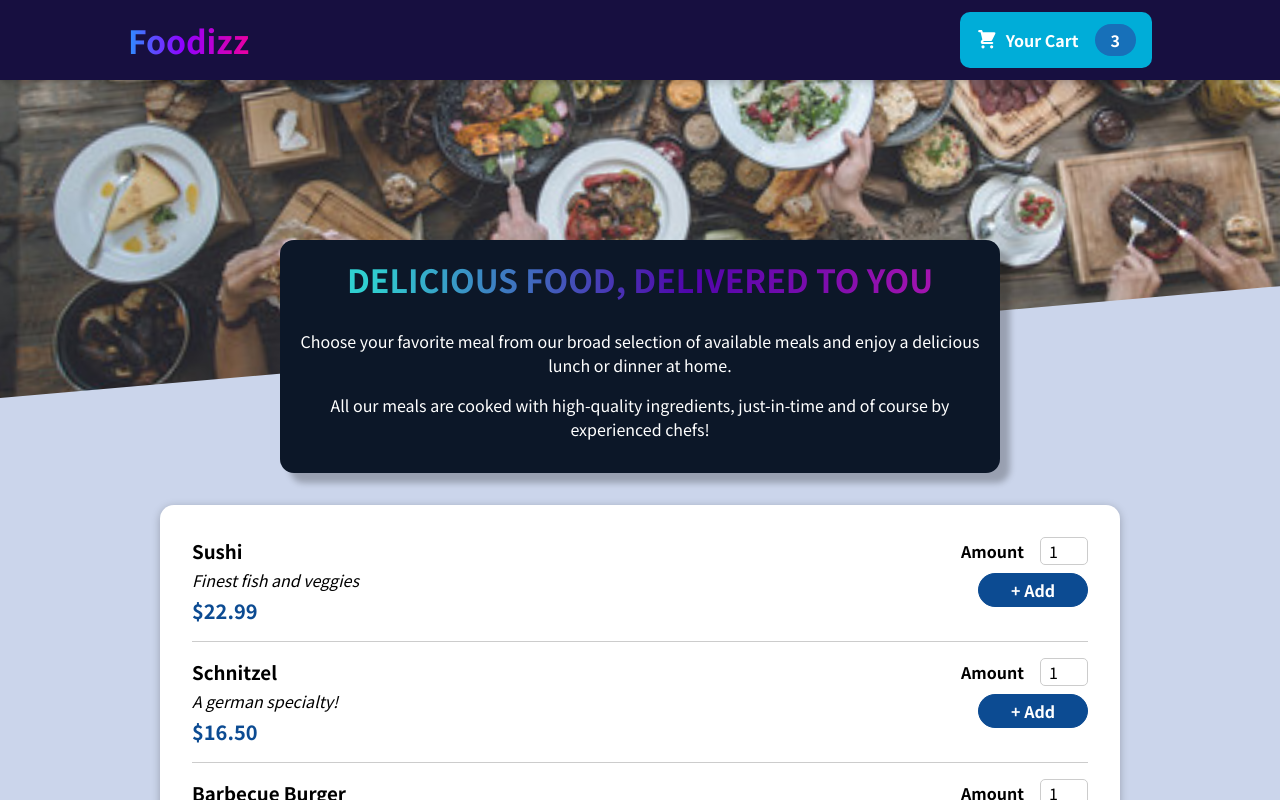
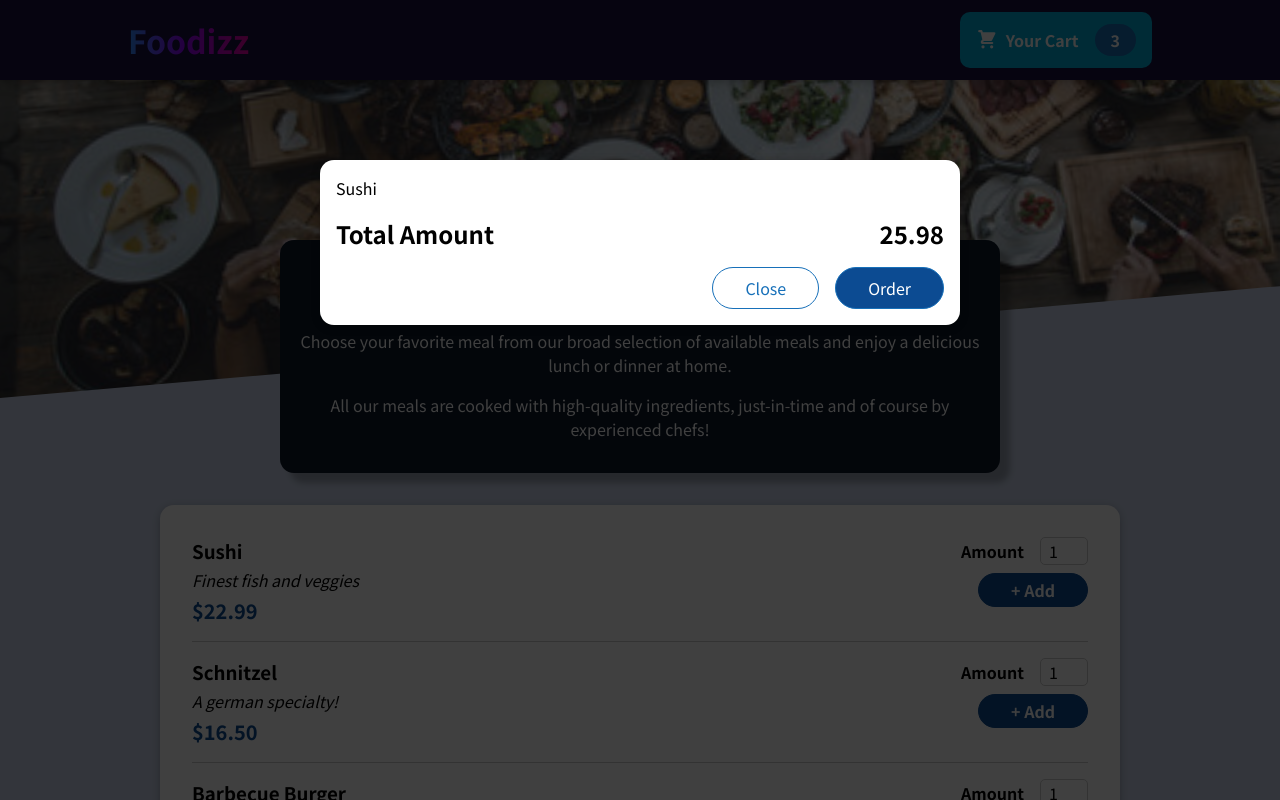
Before and after one commit to devparekh24/foodizz-app, a React (Create React App) app: page / in a window 1280 px wide. Shown: the top 800 px of the page. Built offline with nearby package versions, Linux system fonts and the light colour scheme.

Commit message:
added Modal via React Portal

```diff
--- a/public/index.html
+++ b/public/index.html
@@ -28,6 +28,7 @@
   </head>
   <body>
     <noscript>You need to enable JavaScript to run this app.</noscript>
+    <div id="overlays"></div>
     <div id="root"></div>
     <!--
       This HTML file is a template.
--- a/src/App.js
+++ b/src/App.js
@@ -1,9 +1,12 @@
 import { Fragment } from "react";
 import Header from "./components/Layout/Header/Header";
 import Meals from './components/Meals/Meals'
+import Cart from './components/Cart/Cart'
+
 function App() {
   return (
     <Fragment>
+      <Cart />
       <Header />
       <main>
         <Meals />
--- a/src/components/Cart/Cart.css
+++ b/src/components/Cart/Cart.css
@@ -16,6 +16,8 @@
 }
 
 .actions {
+  display: flex;
+justify-content: flex-end;
   text-align: right;
 }
 
@@ -23,7 +25,7 @@
   font: inherit;
   cursor: pointer;
   background-color: transparent;
-    border: 1px solid #8a2b06;
+  border: 1px solid #1770b9;
   padding: 0.5rem 2rem;
   border-radius: 25px;
   margin-left: 1rem;
@@ -31,16 +33,16 @@
 
 .actions button:hover,
 .actions button:active {
-    background-color: #5a1a01;
-    border-color: #5a1a01;
+  background-color: #1770b9;
+  border-color: #1770b9;
   color: white;
 }
 
 .actions .button--alt {
-    color: #8a2b06;
+  color: #1770b9;
 }
 
 .actions .button {
-    background-color: #8a2b06;
+  background-color: #0c4b92;
   color: white;
 }
--- a/src/components/Cart/Cart.js
+++ b/src/components/Cart/Cart.js
@@ -1,20 +1,28 @@
 import React from 'react'
 import './Cart.css'
+import Modal from '../UI/Modal/Modal'
 
 const Cart = (props) => {
-    const cartItems = <ul className='cart-items'>{[{ id: '1', name: 'Sushi', amount: 2, price: 12.99 }].map((item) => (<li key={item.id}>{item.name}</li>))}</ul>
+    const cartItems = (
+        <ul className="cart-items">
+            {[{ id: 'c1', name: 'Sushi', amount: 2, price: 12.99 }].map((item) => (
+                <li>{item.name}</li>
+            ))}
+        </ul>
+    );
+
     return (
-        <div>
+        <Modal>
             {cartItems}
-            <div className='total'>
+            <div className="total">
                 <span>Total Amount</span>
                 <span>25.98</span>
             </div>
-            <div className='actions'>
-                <button className='button--alt'>Close</button>
-                <button className='button'>Order</button>
+            <div className="actions">
+                <button className="button--alt">Close</button>
+                <button className= "button">Order</button>
             </div>
-        </div>
+        </Modal>
     )
 }
 
--- /dev/null
+++ b/src/components/UI/Modal/Modal.css
@@ -0,0 +1,40 @@
+.backdrop {
+    position: fixed;
+    top: 0;
+    left: 0;
+    width: 100%;
+    height: 100vh;
+    z-index: 20;
+    background-color: rgba(0, 0, 0, 0.75);
+  }
+
+  .modal {
+    position: fixed;
+    top: 20vh;
+    left: 5%;
+    width: 90%;
+    background-color: white;
+    padding: 1rem;
+    border-radius: 14px;
+    box-shadow: 0 2px 8px rgba(0, 0, 0, 0.25);
+    z-index: 30;
+    animation: slide-down 300ms ease-out forwards;
+  }
+
+  @media (min-width: 768px) {
+    .modal {
+      width: 40rem;
+      left: calc(50% - 20rem);
+    }
+  }
+
+  @keyframes slide-down {
+    from {
+      opacity: 0;
+      transform: translateY(-3rem);
+    }
+    to {
+      opacity: 1;
+      transform: translateY(0);
+    }
+  }
--- /dev/null
+++ b/src/components/UI/Modal/Modal.js
@@ -0,0 +1,27 @@
+import { Fragment } from 'react'
+import ReactDOM from 'react-dom'
+import './Modal.css'
+
+const Backdrop = (props) => {
+    return <div className="backdrop" />
+}
+
+const ModalOverLay = (props) => {
+    return <div className="modal">
+        <div className="content">
+            {props.children}
+        </div>
+    </div>
+}
+
+const portalElement = document.getElementById('overlays')
+const Modal = (props) => {
+    return (
+        <Fragment>
+            {ReactDOM.createPortal(<Backdrop />, portalElement)}
+            {ReactDOM.createPortal(<ModalOverLay >{props.children}</ModalOverLay>, portalElement)}
+        </Fragment>
+    )
+}
+
+export default Modal
```
Lines whose indentation alone changed are shown as unchanged.
